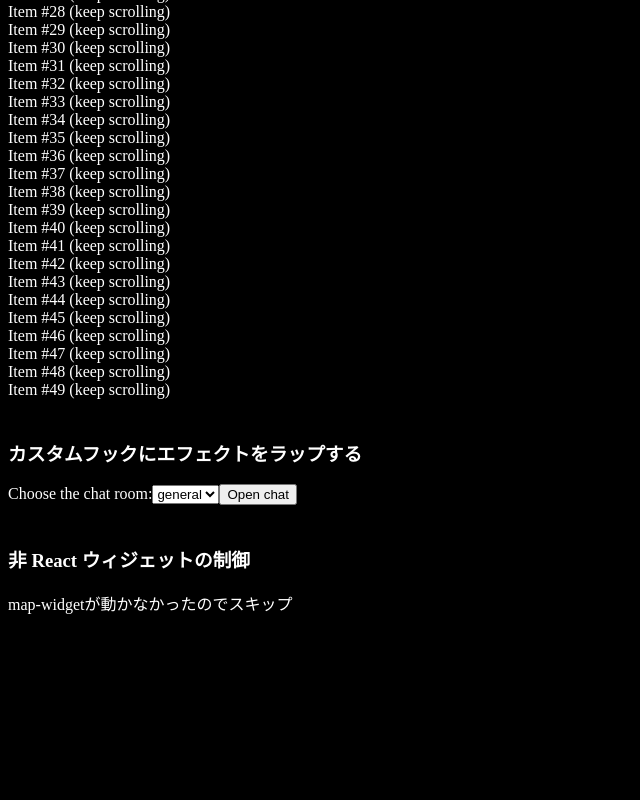
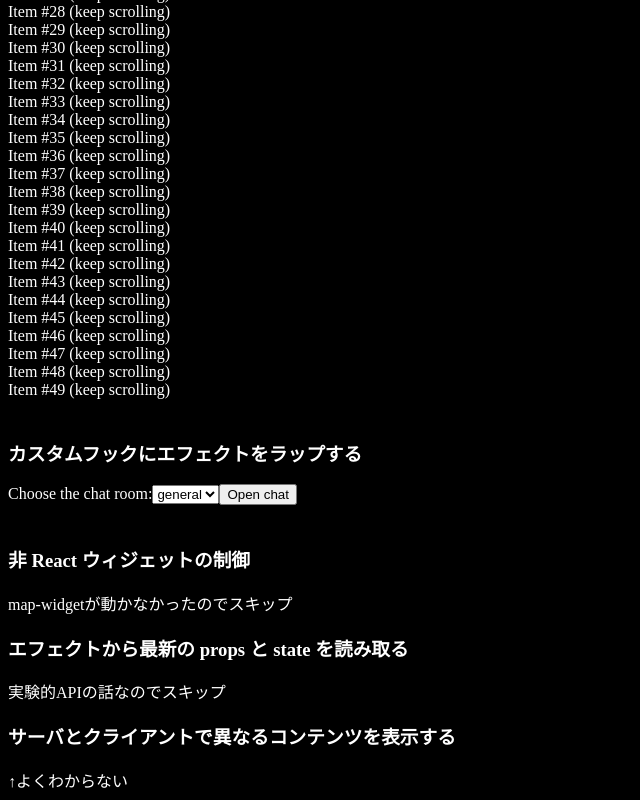
Before and after one commit to YukoKano/playground, a Next.js app: page /react/useeffectcheck in a window 1280 px wide. Shown: the part 1871-2671 px from the top of the page, without its empty margins (0-640 px from the left). Before the commit the page ends 2494 px from the top, so only its background shows below. Built offline with nearby package versions, Linux system fonts and the light colour scheme.

Commit message:
作業メモを残す

```diff
--- a/src/app/react/useeffectcheck/page.jsx
+++ b/src/app/react/useeffectcheck/page.jsx
@@ -34,6 +34,10 @@ export default function useeffectcheck() {
       <div style={{ marginTop: "40px" }} />
       <h3>非 React ウィジェットの制御</h3>
       map-widgetが動かなかったのでスキップ
+      <h3>エフェクトから最新の props と state を読み取る </h3>
+      実験的APIの話なのでスキップ
+      <h3>サーバとクライアントで異なるコンテンツを表示する</h3>
+      ↑よくわからない
     </>
   );
 }
```
